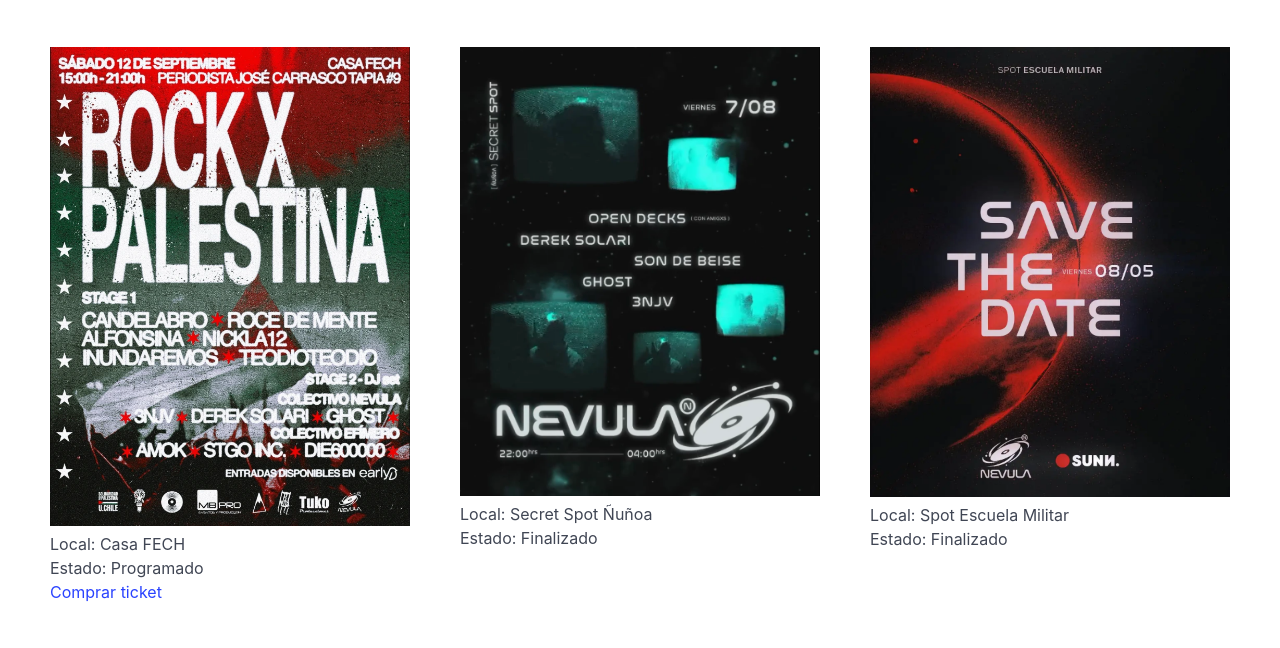
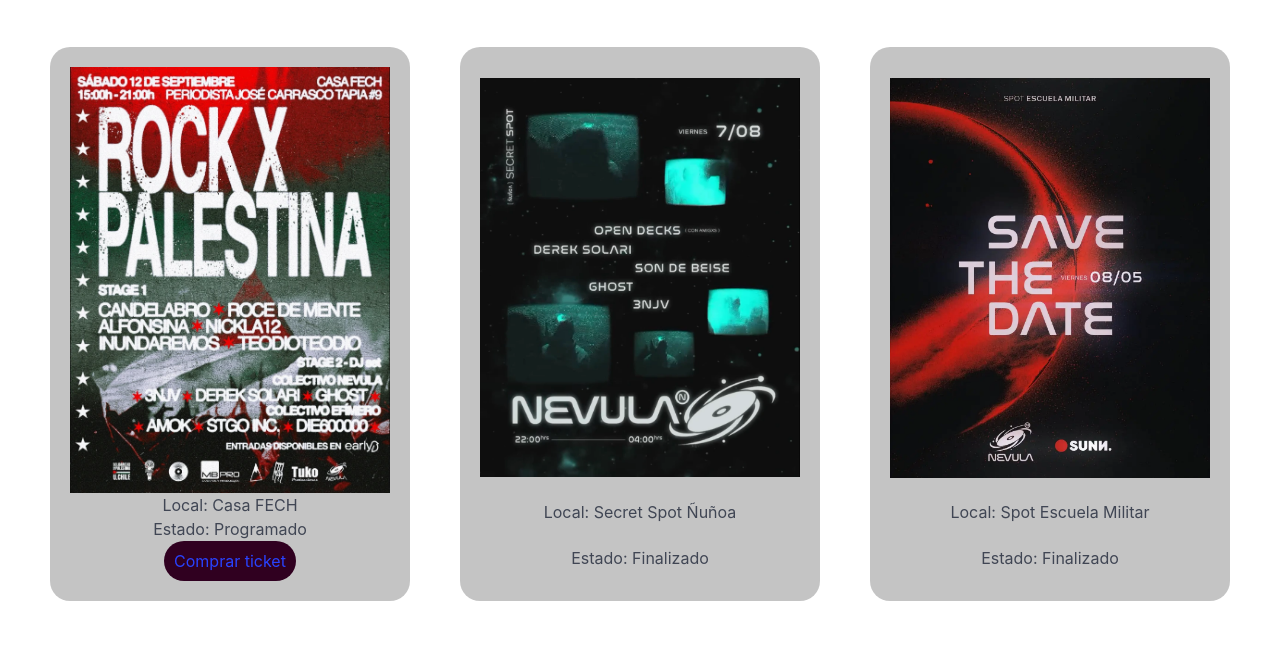
Before and after one commit to ChrisMalhue/PaginaNebula, a plain HTML site: page pages/eventos.html in a window 1280 px wide. Shown: the part 139-787 px from the top of the page. Drawn offline with nearby package versions, Linux system fonts and the light colour scheme.

Commit message:
CSS al historial de eventos

```diff
--- a/styles/style.css
+++ b/styles/style.css
@@ -163,9 +163,30 @@
   margin: 50px;
 }
 
-#elegirnos-grid div:hover{
+#fotos div{
+  display: flex;
+  flex-direction: column;
+  justify-content: space-around;
+  align-items: center;
+  background-color: #3636364b;
+  border-radius: 20px;
+  padding: 20px;
+}
+
+#fotos div:hover{
   color: white;
   background-color: #240049ab;
+  transition: 0.3s;
+}
+
+#fotos div button{
+  background-color: #300020;
+  padding: 10px;
+  border-radius: 20px;
+}
+
+#fotos div button:hover{
+  background-color: #5c003d;
   transition: 0.3s;
 }
 
```
